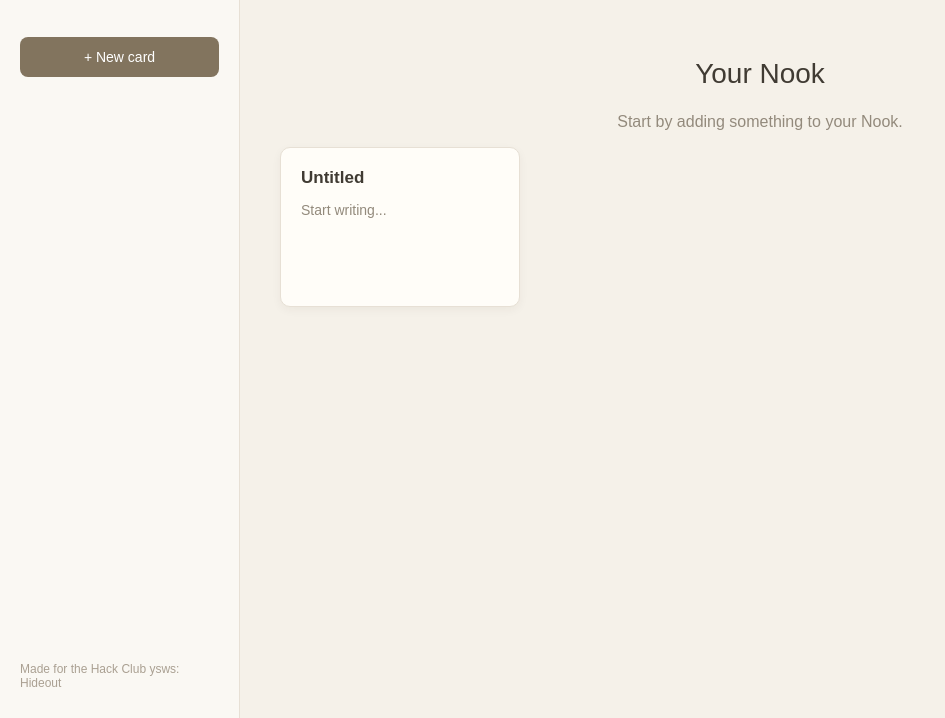
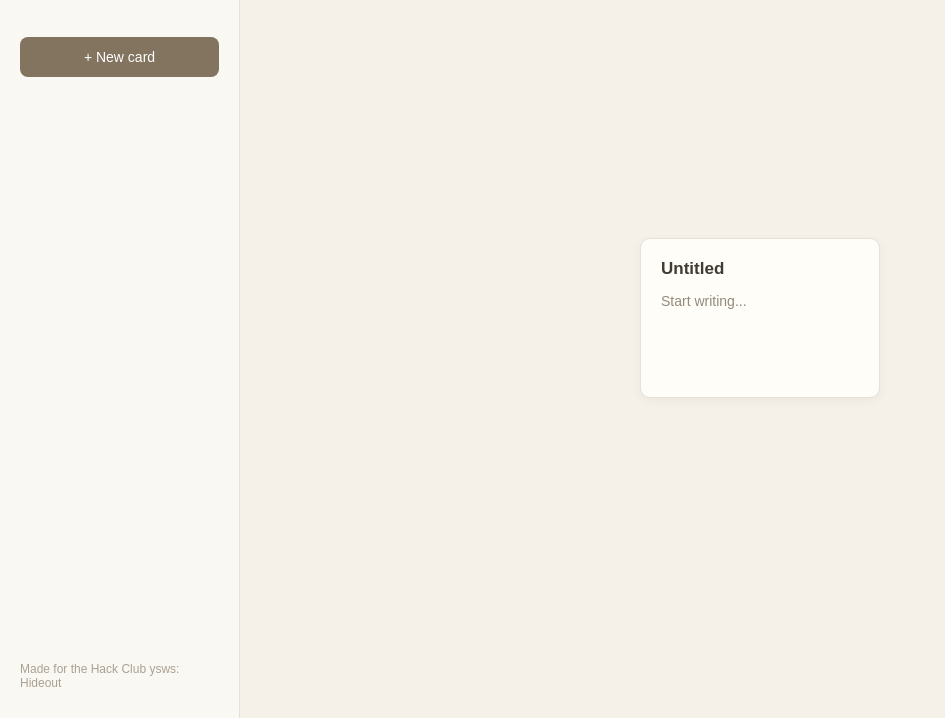
Before and after one commit to StarCoder369/Nook, a plain HTML site: page index.html in a window 1280 px wide. Both pictures are taken after a click on the button "+ New card". Shown: the part 82-800 px from the top of the page, without its empty margins (0-945 px from the left). Drawn offline with Linux system fonts and the light colour scheme.

Commit message:
Added scrolling + other changes

```diff
--- a/index.html
+++ b/index.html
@@ -30,9 +30,11 @@
         </aside>
 
         <main id="workspace">
-            <div class="welcome">
-                <h2>Your Nook</h2>
-                <p>Start by adding something to your Nook.</p>
+            <div id="canvas">
+                <div class="welcome">
+                    <h2>Your Nook</h2>
+                    <p>Start by adding something to your Nook.</p>
+                </div>
             </div>
         </main>
 
--- a/script.js
+++ b/script.js
@@ -1,5 +1,8 @@
 const addCardButton = document.getElementById("add-card");
 const workspace = document.getElementById("workspace");
+const canvas = document.getElementById("canvas");
+
+let cardCount = 0;
 
 function createCard() {
   const card = document.createElement("div");
@@ -14,7 +17,17 @@ function createCard() {
   card.appendChild(title);
   card.appendChild(content);
 
-  workspace.appendChild(card);
+  const x =
+    workspace.scrollLeft + workspace.clientWidth / 2 - 120 + cardCount * 25;
+  const y =
+    workspace.scrollTop + workspace.clientHeight / 2 - 80 + cardCount * 25;
+
+  card.style.left = `${x}px`;
+  card.style.top = `${y}px`;
+
+  canvas.appendChild(card);
+
+  cardCount++;
 }
 
 addCardButton.addEventListener("click", createCard);
--- a/style.css
+++ b/style.css
@@ -74,12 +74,23 @@ body {
   min-width: 0;
   height: 100%;
   overflow: auto;
-  padding: 40px;
+  background: #f5f1e9;
+}
+
+#canvas {
+  position: relative;
+  width: 2400px;
+  height: 1600px;
 }
 
 .welcome {
+  position: absolute;
+  top: 60px;
+  left: 50%;
+  transform: translateX(-50%);
   text-align: center;
-  margin-top: 100px;
+  width: 100%;
+  pointer-events: none;
 }
 
 .welcome h2 {
@@ -92,10 +103,10 @@ body {
 }
 
 /* ------------------------------ */
-
 /* Cards */
 
 .card {
+  position: absolute;
   width: 240px;
   min-height: 160px;
   padding: 20px;
```
